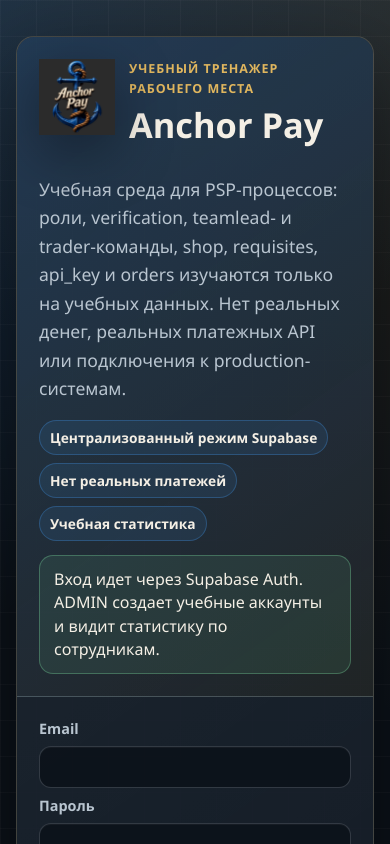
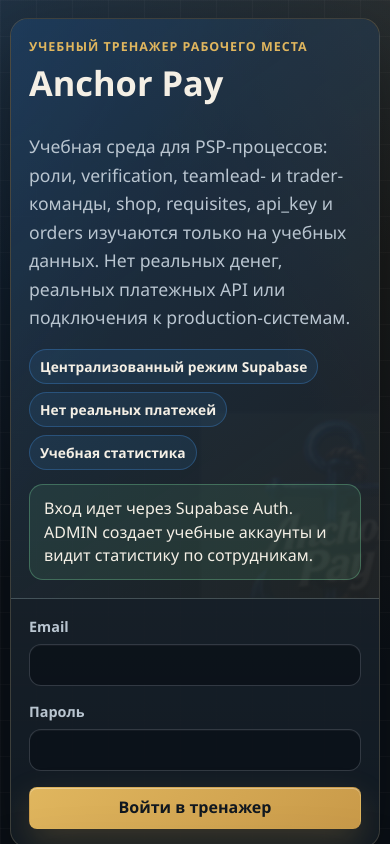
Before and after one commit to RomanMR7/nova-training-app, a React (Vite) app: page / in a window 390 px wide. Shown: the top 844 px of the page. Built offline with nearby package versions, Linux system fonts and the light colour scheme; no server answers.

Commit message:
style: refine Anchor Pay hero and logo treatment

```diff
--- a/src/styles.css
+++ b/src/styles.css
@@ -118,7 +118,7 @@
 .brand-button {
   display: inline-flex;
   align-items: center;
-  gap: 10px;
+  gap: 9px;
   min-height: 48px;
   border: 1px solid var(--line);
   border-radius: 999px;
@@ -132,6 +132,16 @@
   box-shadow: inset 0 1px 0 rgba(255, 255, 255, 0.07);
 }
 
+.brand-button::before {
+  content: "";
+  display: inline-block;
+  width: 10px;
+  height: 10px;
+  border-radius: 999px;
+  background: linear-gradient(135deg, var(--accent-strong), var(--blue));
+  box-shadow: 0 0 18px rgba(74, 163, 255, 0.42);
+}
+
 .brand-lockup {
   display: flex;
   align-items: center;
@@ -143,6 +153,10 @@
   margin-bottom: 18px;
 }
 
+.brand-lockup.large .brand-mark {
+  display: none;
+}
+
 .brand-mark {
   flex: 0 0 auto;
   width: 76px;
@@ -152,9 +166,7 @@
 }
 
 .brand-mark.small {
-  width: 36px;
-  height: 36px;
-  filter: drop-shadow(0 8px 14px rgba(0, 0, 0, 0.32));
+  display: none;
 }
 
 .role-badge,
@@ -355,7 +367,37 @@
 }
 
 .welcome-copy {
-  padding: clamp(28px, 6vw, 68px);
+  min-height: 430px;
+  overflow: hidden;
+  position: relative;
+  padding: 56px;
+}
+
+.welcome-copy > * {
+  position: relative;
+  z-index: 1;
+}
+
+.welcome-copy::before,
+.login-copy::before,
+.dashboard-hero::before {
+  content: "";
+  position: absolute;
+  pointer-events: none;
+  background-image: url("../public/anchor-pay-logo.png");
+  background-repeat: no-repeat;
+  background-position: center;
+  background-size: contain;
+  filter: blur(1px) saturate(0.8);
+  mix-blend-mode: screen;
+  opacity: 0.095;
+}
+
+.welcome-copy::before {
+  right: -96px;
+  bottom: -112px;
+  width: min(440px, 72%);
+  aspect-ratio: 1;
 }
 
 .overview-panel {
@@ -456,6 +498,10 @@
   display: grid;
   grid-template-columns: minmax(0, 1fr) minmax(300px, 420px);
   overflow: hidden;
+  background:
+    linear-gradient(120deg, rgba(74, 163, 255, 0.12), transparent 34%),
+    linear-gradient(240deg, rgba(201, 154, 73, 0.1), transparent 36%),
+    rgba(18, 27, 37, 0.92);
 }
 
 .login-copy,
@@ -471,6 +517,21 @@
   background:
     linear-gradient(145deg, rgba(74, 163, 255, 0.2), rgba(201, 154, 73, 0.08)),
     rgba(11, 17, 24, 0.42);
+  overflow: hidden;
+  position: relative;
+}
+
+.login-copy > * {
+  position: relative;
+  z-index: 1;
+}
+
+.login-copy::before {
+  right: -110px;
+  bottom: -118px;
+  width: min(430px, 74%);
+  aspect-ratio: 1;
+  opacity: 0.085;
 }
 
 .login-form,
@@ -478,6 +539,14 @@
 .exam-selector label {
   display: grid;
   gap: 8px;
+}
+
+.login-form {
+  align-content: center;
+  gap: 16px;
+  background:
+    linear-gradient(180deg, rgba(255, 255, 255, 0.035), rgba(255, 255, 255, 0.012)),
+    rgba(11, 17, 24, 0.24);
 }
 
 .login-form label,
@@ -638,7 +707,27 @@
     linear-gradient(225deg, rgba(201, 154, 73, 0.11), transparent 38%),
     rgba(17, 26, 36, 0.9);
   box-shadow: var(--shadow);
-  padding: clamp(20px, 4vw, 34px);
+  overflow: hidden;
+  position: relative;
+  padding: 34px;
+}
+
+.dashboard-hero > * {
+  position: relative;
+  z-index: 1;
+}
+
+.dashboard-hero::before {
+  right: -64px;
+  top: -94px;
+  width: min(360px, 46%);
+  aspect-ratio: 1;
+  opacity: 0.07;
+}
+
+.dashboard-actions {
+  justify-content: flex-end;
+  max-width: 440px;
 }
 
 .progress-panel {
@@ -1163,6 +1252,16 @@
     border-bottom: 1px solid var(--line);
   }
 
+  .welcome-copy {
+    min-height: 360px;
+    padding: 40px;
+  }
+
+  .dashboard-actions {
+    justify-content: flex-start;
+    max-width: none;
+  }
+
   .role-grid,
   .module-grid,
   .reference-grid,
@@ -1202,7 +1301,15 @@
 
   .topbar-actions {
     width: 100%;
-    justify-content: space-between;
+    flex-wrap: nowrap;
+    justify-content: flex-start;
+    overflow-x: auto;
+    padding-bottom: 6px;
+    scrollbar-width: none;
+  }
+
+  .topbar-actions::-webkit-scrollbar {
+    display: none;
   }
 
   .role-grid,
@@ -1232,6 +1339,43 @@
     padding: 18px;
   }
 
+  .login-shell {
+    width: min(100% - 20px, 1040px);
+    padding: 18px 0;
+  }
+
+  .login-copy,
+  .login-form,
+  .demo-accounts,
+  .exam-selector,
+  .access-denied {
+    padding: 18px;
+  }
+
+  .welcome-copy {
+    min-height: 320px;
+  }
+
+  .welcome-copy::before,
+  .login-copy::before {
+    right: -92px;
+    bottom: -84px;
+    width: 270px;
+    opacity: 0.065;
+  }
+
+  .dashboard-hero::before {
+    right: -90px;
+    top: auto;
+    bottom: -110px;
+    width: 260px;
+    opacity: 0.055;
+  }
+
+  .dashboard-hero {
+    padding: 22px;
+  }
+
   h1 {
     font-size: 2.15rem;
   }
```
